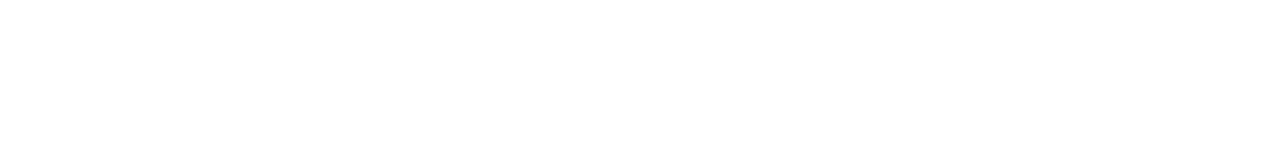
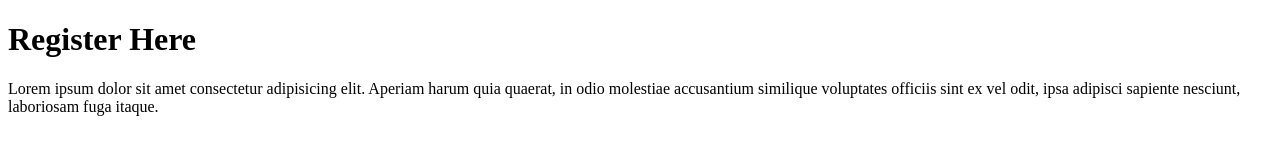
Before and after one commit to BrianShifoko/Data-Science-Class-003, a plain HTML site: page Register.html in a window 1280 px wide. Drawn offline with Linux system fonts and the light colour scheme.

Commit message:
Added a paragraph on registerpage

```diff
--- a/Register.html
+++ b/Register.html
@@ -6,6 +6,8 @@
     <title>RegisterPage</title>
 </head>
 <body>
+    <h1>Register Here</h1>
+    <p>Lorem ipsum dolor sit amet consectetur adipisicing elit. Aperiam harum quia quaerat, in odio molestiae accusantium similique voluptates officiis sint ex vel odit, ipsa adipisci sapiente nesciunt, laboriosam fuga itaque.</p>
 
 </body>
 </html>
```
